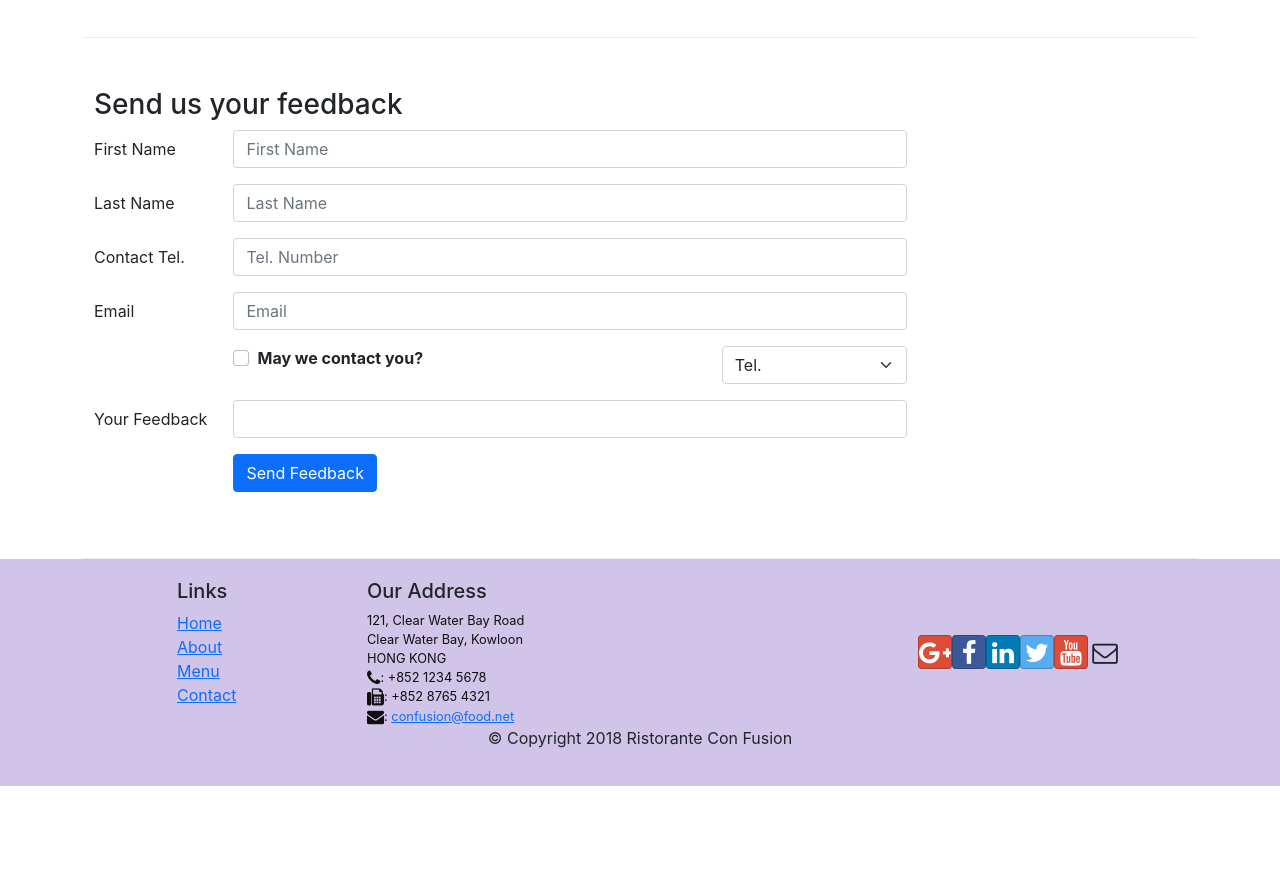
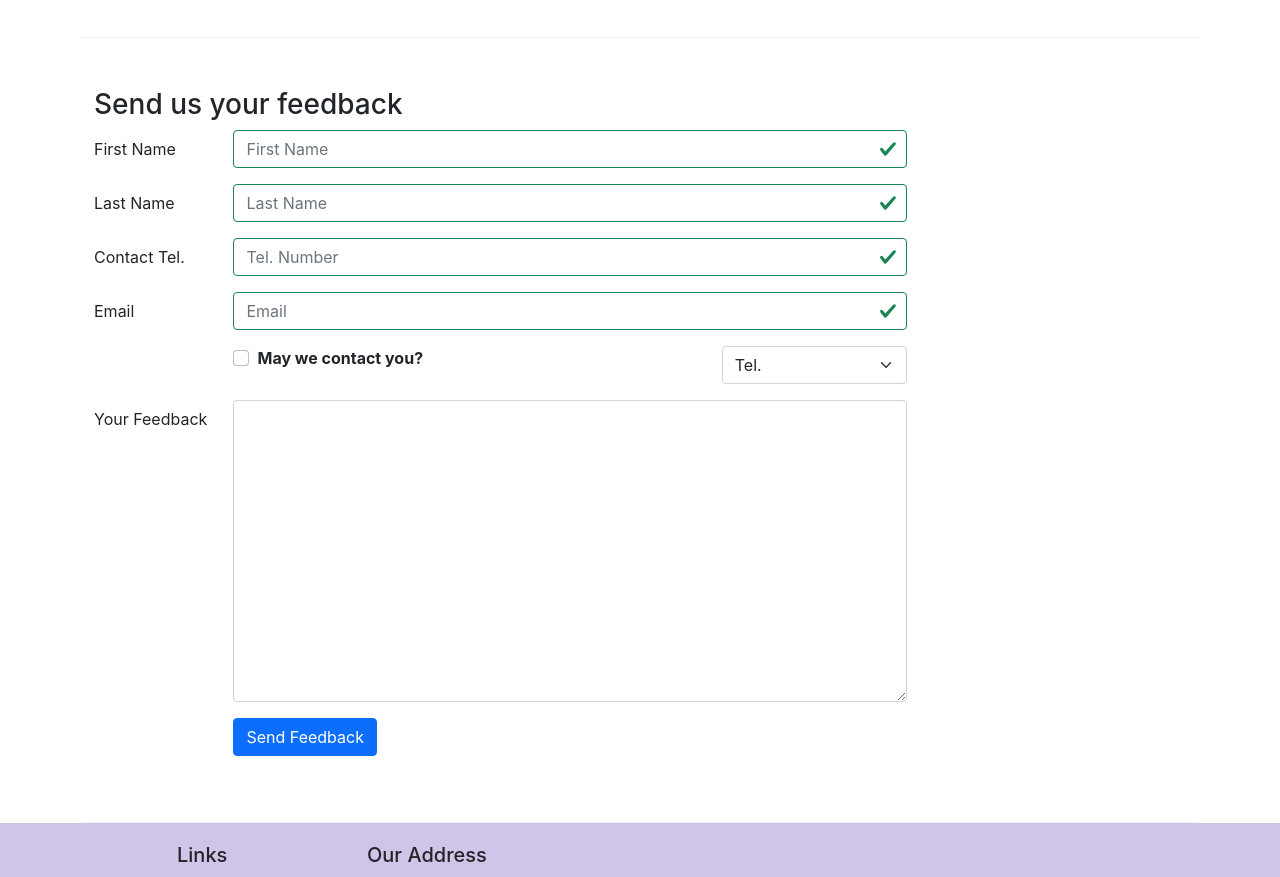
Before and after one commit to himanshuraw/ConFusion, a React (Create React App) app: page /contactus in a window 1280 px wide. Shown: the part 840-1717 px from the top of the page. Before the commit the page ends 1626 px from the top, so only its background shows below. Built offline with nearby package versions, Linux system fonts and the light colour scheme.

Commit message:
form validation

```diff
--- a/src/components/ContactComponent.js
+++ b/src/components/ContactComponent.js
@@ -1,5 +1,5 @@
 import React, {Component} from 'react';
-import { Breadcrumb, BreadcrumbItem, Button, Form, FormGroup, Label, Input, Col } from 'reactstrap';
+import { Breadcrumb, BreadcrumbItem, Button, Form, FormGroup, Label, Input, Col, Row, FormFeedback } from 'reactstrap';
 import { Link } from 'react-router-dom';
 
 class Contact extends Component {
@@ -14,10 +14,17 @@
             email: '',
             agree: false,
             contactType: 'Tel.',
-            message: ''
+            message: '',
+            touched: {
+                firstname: false,
+                lastname: false,
+                telnum: false,
+                email: false
+            }
         }
         this.handleSubmit = this.handleSubmit.bind(this);
         this.handleInputChange = this.handleInputChange.bind(this);
+        this.handleBlur = this.handleBlur.bind(this);
     }
 
     handleInputChange(event){
@@ -36,7 +43,41 @@
         event.preventDefault();
     }
 
+    handleBlur =(field) => (evt) => {
+        this.setState({
+            touched: {...this.state.touched, [field]: true }
+        });
+    }
+
+    validate(firstname, lastname, telnum, email){
+        const errors={
+            firstname: '',
+            lastname: '',
+            telnum: '',
+            email: ''
+        };
+
+        if(this.state.touched.firstname && firstname.length<3)
+            errors.firstname ='First Name should be >= 3 characters';
+        else if (this.state.touched.firstname && firstname.length>10)
+            errors.firstname ='First Name should be <= 10 characters';
+
+        if(this.state.touched.lastname && lastname.length<3)
+            errors.lastname ='Last Name should be >= 3 characters';
+        else if (this.state.touched.lastname && lastname.length>10)
+            errors.lastname ='Last Name should be <= 10 characters';
+
+        const reg = /^\d+$/;
+        if(this.state.touched.telnum && !reg.test(telnum))
+            errors.telnum = 'Tel Number should contain only numbers';
+
+        if(this.state.touched.email && email.split('').filter(x=> x === '@').length !==1)
+            errors.email = 'Email should contain a @';
+            return errors;
+    }
+
     render(){
+        const errors = this.validate(this.state.firstname, this.state.lastname, this.state.telnum, this.state.email);
         return(
             <div className="container">
                 <div className="row">
@@ -85,32 +126,60 @@
                                 <Label htmlfor="firstname" md={2}>First Name</Label>
                                 <Col md={10}>
                                     <Input type="text" id="firstname" name='firstname'
-                                        placeholder="First Name" value={this.state.firstname}
+                                        placeholder="First Name"
+                                        value={this.state.firstname}
+                                        valid={errors.firstname=== ''}
+                                        invalid={errors.firstname!== ''}
+                                        onBlur={this.handleBlur('firstname')}
                                         onChange={this.handleInputChange}/>
+                                    <FormFeedback>
+                                        {errors.firstname}
+                                    </FormFeedback>
                                 </Col>
                             </FormGroup>
                             <FormGroup row>
                                 <Label htmlfor="lastname" md={2}>Last Name</Label>
                                 <Col md={10}>
                                     <Input type="text" id="lastname" name='lastname'
-                                        placeholder="Last Name" value={this.state.lastname}
+                                        placeholder="Last Name"
+                                        value={this.state.lastname}
+                                        valid={errors.lastname=== ''}
+                                        invalid={errors.lastname!== ''}
+                                        onBlur={this.handleBlur('lastname')}
                                         onChange={this.handleInputChange}/>
+                                        <FormFeedback>
+                                            {errors.lastname}
+                                        </FormFeedback>
                                 </Col>
                             </FormGroup>
                             <FormGroup row>
                                 <Label htmlfor="telnum" md={2}>Contact Tel.</Label>
                                 <Col md={10}>
                                     <Input type="tel" id="telnum" name='telnum'
-                                        placeholder="Tel. Number" value={this.state.telnum}
+                                        placeholder="Tel. Number"
+                                        value={this.state.telnum}
+                                        valid={errors.telnum=== ''}
+                                        invalid={errors.telnum!== ''}
+                                        onBlur={this.handleBlur('telnum')}
                                         onChange={this.handleInputChange}/>
+                                    <FormFeedback>
+                                        {errors.telnum}
+                                    </FormFeedback>
                                 </Col>
                             </FormGroup>
                             <FormGroup row>
                                 <Label htmlfor="email" md={2}>Email</Label>
                                 <Col md={10}>
                                     <Input type="email" id="email" name='email'
-                                        placeholder="Email" value={this.state.email}
+                                        placeholder="Email"
+                                        value={this.state.email}
+                                        valid={errors.email === ''}
+                                        invalid={errors.email !== ''}
+                                        onBlur={this.handleBlur('email')}
                                         onChange={this.handleInputChange}/>
+                                    <FormFeedback>
+                                        {errors.email}
+                                    </FormFeedback>
                                 </Col>
                             </FormGroup>
                             <FormGroup row>
@@ -134,7 +203,7 @@
                             <FormGroup row>
                                 <Label htmlfor="message" md={2}>Your Feedback</Label>
                                 <Col md={10}>
-                                    <Input type="textares" id="message" name='message'
+                                    <Input type="textarea" id="message" name='message'
                                         rows="12" value={this.state.message}
                                         onChange={this.handleInputChange}/>
                                 </Col>
```
